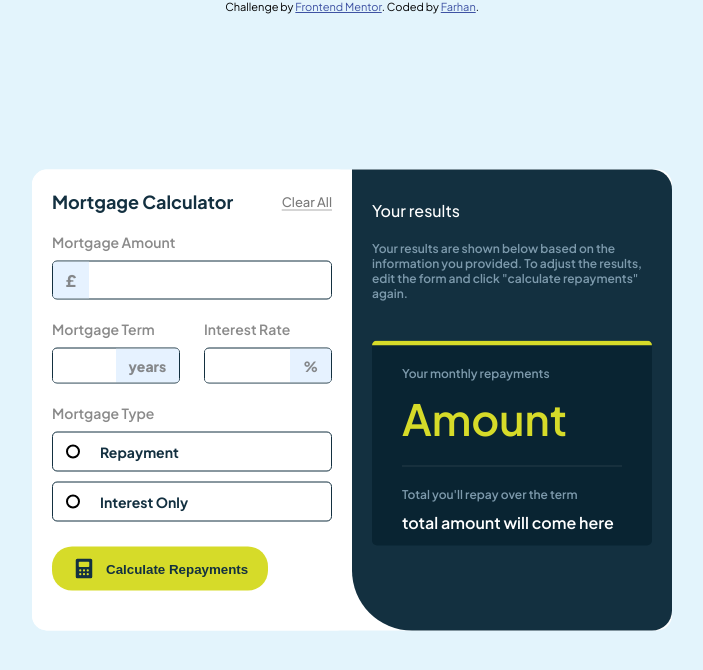
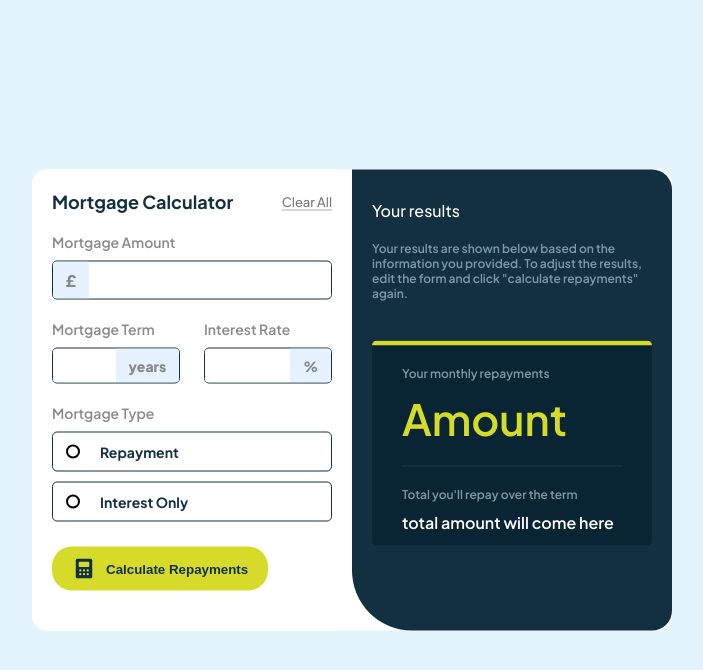
Before and after one commit to farhanappping/mortgage-calculator, a plain HTML site: page index.html in a window 1280 px wide. Shown: the whole page, without its empty margins (288-991 px from the left). Drawn offline with nearby package versions, Linux system fonts and the light colour scheme.

Commit message:
small changes

```diff
--- a/index.html
+++ b/index.html
@@ -119,10 +119,7 @@
     </div>
   </section>
 
-  <div class="attribution">
-    Challenge by <a href="https://www.frontendmentor.io?ref=challenge">Frontend Mentor</a>.
-    Coded by <a href="#">Farhan</a>.
-  </div>
+
   <script src="script.js"></script>
 </body>
 </html>
```
